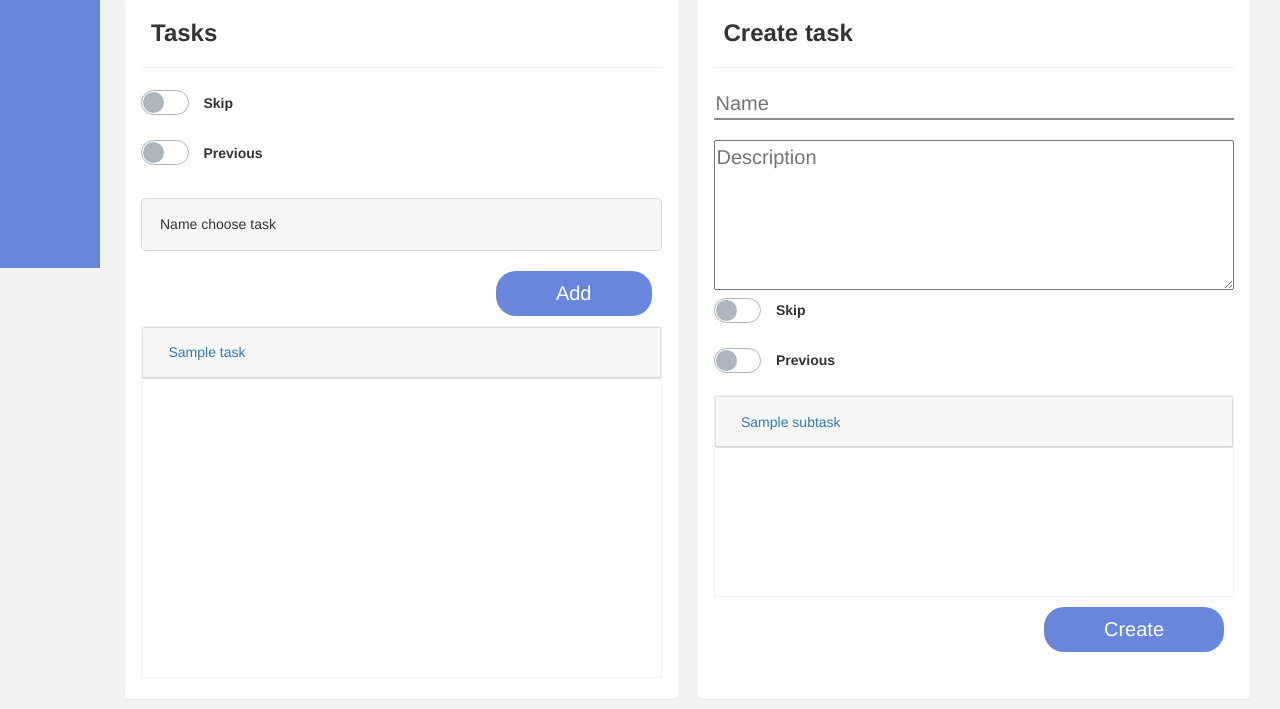
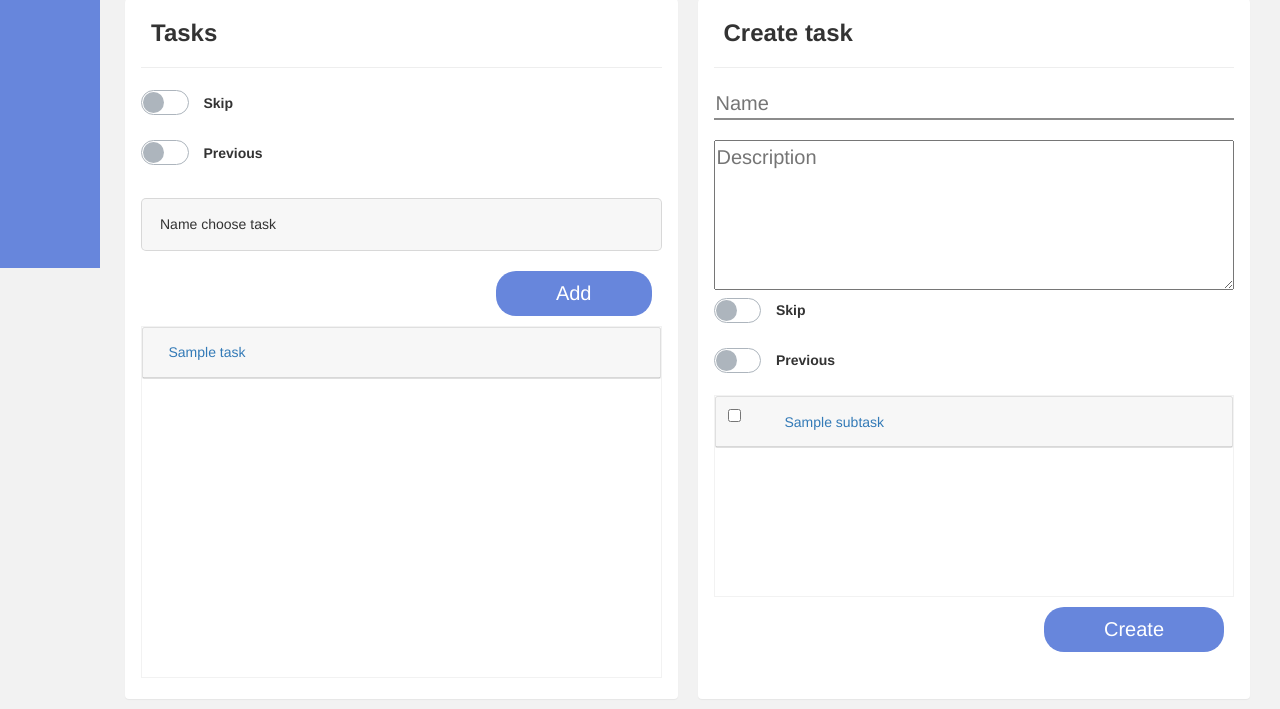
Before and after one commit to mazsak/projectZIO, a Django app: page /create_workflow in a window 1280 px wide. Shown: the part 532-1241 px from the top of the page. Run offline with Django 3.2, Linux system fonts and the light colour scheme; tables that the repository leaves empty hold one stand-in row (values such as "Sample post"); some libraries are stand-ins or nearby versions.

Commit message:
add checkbox to subtask

```diff
--- a/app/workflows/templates/pages/create_workflow.html
+++ b/app/workflows/templates/pages/create_workflow.html
@@ -223,6 +223,11 @@
                                         <div class="card-header" id="newsubtask{{ subtask.id }}"
                                              style="margin: 0;">
                                             <h5 style="margin: 0;">
+                                                <div class="row">
+                                                    <div class="col-1">
+                                                        <input name="{{ subtask.id }}" type="checkbox">
+                                                    </div>
+                                                    <div class="col">
                                                         <button class="btn btn-link" type="button"
                                                                 data-toggle="collapse"
                                                                 data-target="#newcollapseSubtask{{ subtask.id }}"
@@ -233,6 +238,8 @@
                                                                 title="{{ subtask.name }}">
                                                             {{ subtask.name }}
                                                         </button>
+                                                    </div>
+                                                </div>
                                             </h5>
                                         </div>
 
```
Lines whose indentation alone changed are shown as unchanged.
